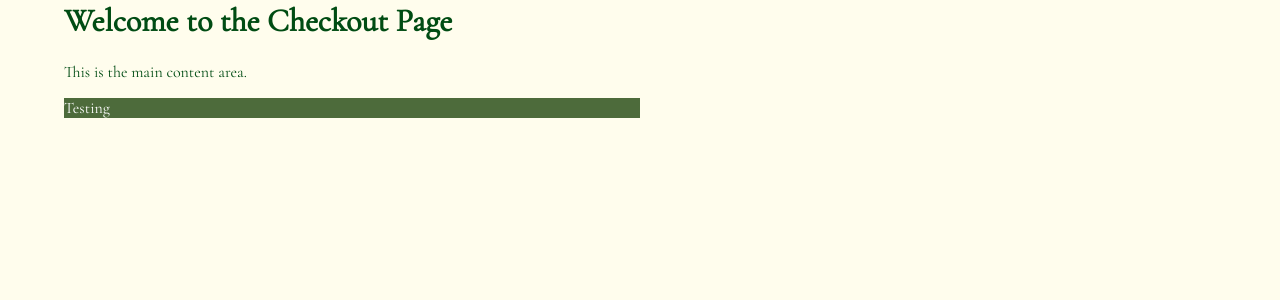
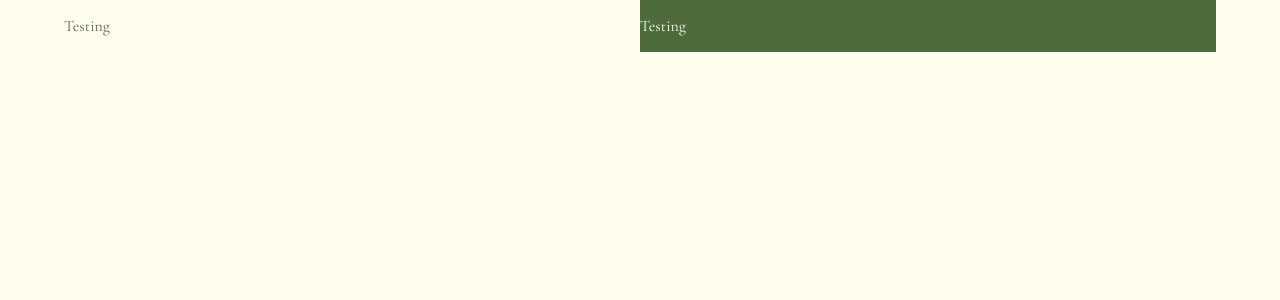
Before and after one commit to Greeneery/main, a Flask app: page /check-out-page in a window 1280 px wide. Shown: the part 60-360 px from the top of the page. Run offline with Flask 3, Linux system fonts and the light colour scheme; some web fonts are replaced.

Commit message:
Split the page
started on css. implemented a flex container that holds both divs.

```diff
--- a/templates/checkOutPage.html
+++ b/templates/checkOutPage.html
@@ -8,12 +8,37 @@
             <title>Checkout Page</title>
         </head>
         <body>
-            <h1>Welcome to the Checkout Page</h1>
-            <p>This is the main content area.</p>
-            <div style= "background-color: #4D6B3B; width: 50%; height: 100%; ">
-                <p style= "color: white;">Testing</p>
+            <br>
+            <div class= "halves-container">
+                <div class= "div-left-half">
+                    <p style= "color: #4D6B3B;">Testing</p>
+                </div>
+
+                <div class= "div-right-half">
+                    <p style= "color: white;">Testing</p>
+                </div>
             </div>
         </body>
     </div>
 
+    <style>
+        .halves-container
+        {
+            display: flex;
+        }
+
+        .div-right-half
+        {
+            background-color: #4D6B3B;
+            width: 50%;
+            height: 100%;
+        }
+
+        .div-left-half
+        {
+            width: 50%;
+            height: 100%;
+        }
+    </style>
+
 {% endblock %}
```
